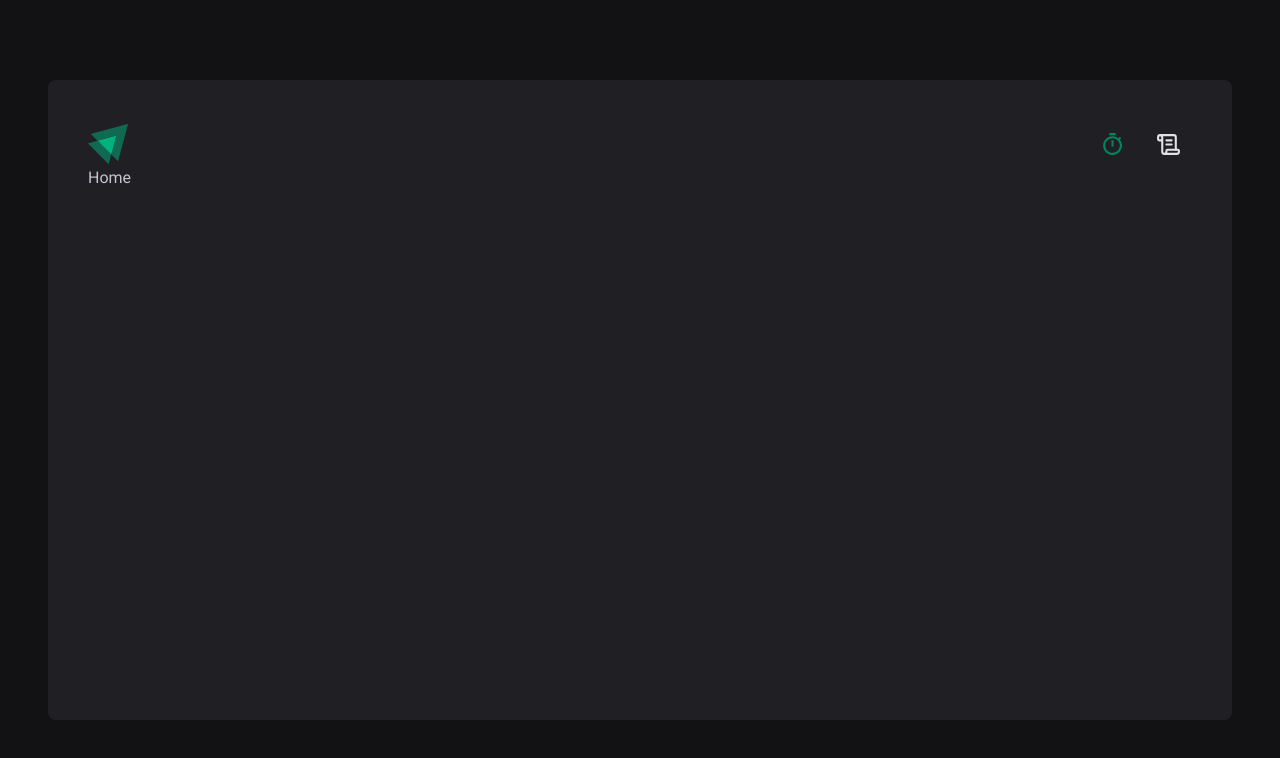
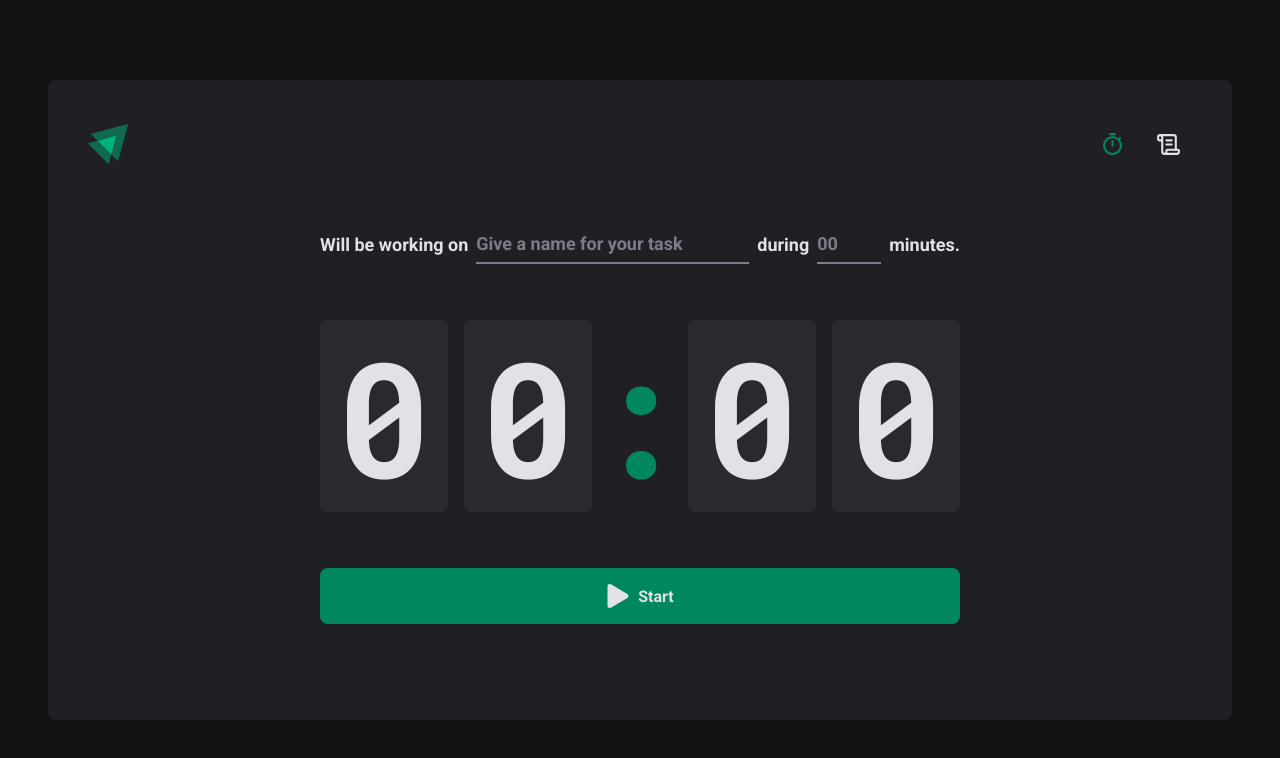
Before and after one commit to augustoaccorsi/timer, a React (Create React App) app: page / in a window 1280 px wide. Shown: the top 758 px of the page. Built offline with nearby package versions, Linux system fonts and the light colour scheme; the HTML template or start-up script is replaced by a standard one.

Commit message:
add customization for home view

```diff
--- a/src/components/Header/styles.js
+++ b/src/components/Header/styles.js
@@ -21,6 +21,10 @@ export const HeaderContainer = styled.header`
             border-top: 3px solid transparent;
             border-bottom: 3px solid transparent;
 
+            &:focus {
+                box-shadow: none;
+            }
+
             &:hover {
                 border-bottom: 3px solid ${props=> props.theme['green-500']};
             }
--- a/src/components/Router.jsx
+++ b/src/components/Router.jsx
@@ -1,7 +1,7 @@
 import React from 'react';
 import { Routes, Route } from 'react-router-dom';
-import Home from '../pages/Home';
-import History from '../pages/History';
+import Home from '../pages/Home/index';
+import History from '../pages/History/index';
 import DefaultLayout from '../layouts/DefaultLayout/index';
 
 const Router = () => {
--- a/src/pages/Home.jsx
+++ /dev/null
@@ -1,7 +0,0 @@
-import React from 'react';
-
-const Home = () => {
-    return <div>Home</div>;
-};
-
-export default Home;
--- /dev/null
+++ b/src/pages/Home/index.jsx
@@ -0,0 +1,45 @@
+import React from 'react';
+import { FaPlay } from 'react-icons/fa';
+import {
+    CountDownContainer,
+    CountDownSeparator,
+    FormContainer,
+    HomeContainer,
+    MinutesInput,
+    TaskInput,
+    StartContDownButton,
+} from './styles';
+
+const Home = () => {
+    return (
+        <HomeContainer>
+            <form>
+                <FormContainer>
+                    <label htmlFor="task">Will be working on</label>
+                    <TaskInput
+                        id="task"
+                        placeholder="Give a name for your task"
+                    />
+                    <label htmlFor="time">during</label>
+                    <MinutesInput id="time" type="number" placeholder="00" />
+                    <span>minutes.</span>
+                </FormContainer>
+
+                <CountDownContainer>
+                    <span>0</span>
+                    <span>0</span>
+                    <CountDownSeparator>:</CountDownSeparator>
+                    <span>0</span>
+                    <span>0</span>
+                </CountDownContainer>
+
+                <StartContDownButton type="submit">
+                    <FaPlay size={24} />
+                    Start
+                </StartContDownButton>
+            </form>
+        </HomeContainer>
+    );
+};
+
+export default Home;
--- /dev/null
+++ b/src/pages/Home/styles.js
@@ -0,0 +1,110 @@
+import styled from "styled-components";
+
+export const HomeContainer = styled.main`
+    flex: 1;
+
+    display: flex;
+    flex-direction: column;
+    align-items: center;
+    justify-content: center;
+
+    form {
+        display: flex;
+        flex-direction: column;
+        align-items: center;
+        gap: 3.5rem;
+    }
+`;
+
+export const FormContainer = styled.div`
+    width: 100%;
+    display: flex;
+    align-items: center;
+    justify-content: center;
+    gap: 0.5rem;
+    color: ${props => props.theme['gray-100']};
+    font-size: 1.125rem;
+    font-weight: bold;
+    flex-wrap: wrap;
+`;
+
+const BaseInput = styled.input`
+    background: transparent;
+    height: 2.5rem;
+    border: 0;
+    border-bottom: 2px solid ${props => props.theme['gray-500']};
+    font-weight: bold;
+    font-size: 1.125rem;
+    padding: 0;
+    color: ${props => props.theme['gray-100']};
+
+    &::placeholder {
+        color: ${props => props.theme['gray-500']};
+    }
+
+    &:focus {
+        box-shadow: none;
+        border-color: ${props => props.theme['green-500']};;
+    }
+`
+
+export const TaskInput = styled(BaseInput)`
+    flex: 1
+`;
+
+export const MinutesInput = styled(BaseInput)`
+    width: 4rem;
+
+`;
+
+export const CountDownContainer = styled.div`
+    font-family: 'Roboto Mono', monospace;
+    font-size: 10rem;
+    line-height: 8rem;
+    color: ${props => props.theme['gray-100']};
+    display: flex;
+    gap: 1rem;
+
+    span {
+        background: ${props => props.theme['gray-700']};
+        padding: 2rem 1rem;
+        border-radius: 8px;
+    }
+`;
+
+export const CountDownSeparator = styled.div`
+    padding: 2rem 0;
+    color: ${props => props.theme['green-500']};
+    width: 4rem;
+    overflow: hidden;
+    display: flex;
+    justify-content: center;
+`;
+
+export const StartContDownButton = styled.button`
+    width: 100%;
+    border: 0;
+    padding: 1rem;
+    border-radius: 8px;
+
+    display: flex;
+    align-items: center;
+    justify-content: center;
+
+    gap: 0.5rem;
+    font-weight: bold;
+
+    cursor: pointer;
+    background: ${props => props.theme['green-500']};
+    color: ${props => props.theme['gray-100']};
+    transition: color 0.1s, background-color 0.1s;
+
+    &:not(:disabled):hover {
+        background: ${props => props.theme['green-700']};
+    }
+
+    &:disabled {
+        opacity: 0.7;
+        cursor: not-allowed;
+    }
+`;
--- a/src/styles/global.js
+++ b/src/styles/global.js
@@ -15,6 +15,7 @@ export const GlobalStype = createGlobalStyle`
     body {
         background: ${props => props.theme['gray-900']};
         color: ${props => props.theme['gray-300']};
+        -webkit-font-smoothing: antialiased;
     }
 
     body, input, textarea, button {
```
Also changed, not shown: src/pages/History/index.jsx (renamed from src/pages/History.jsx), src/pages/History/styles.js (added).
